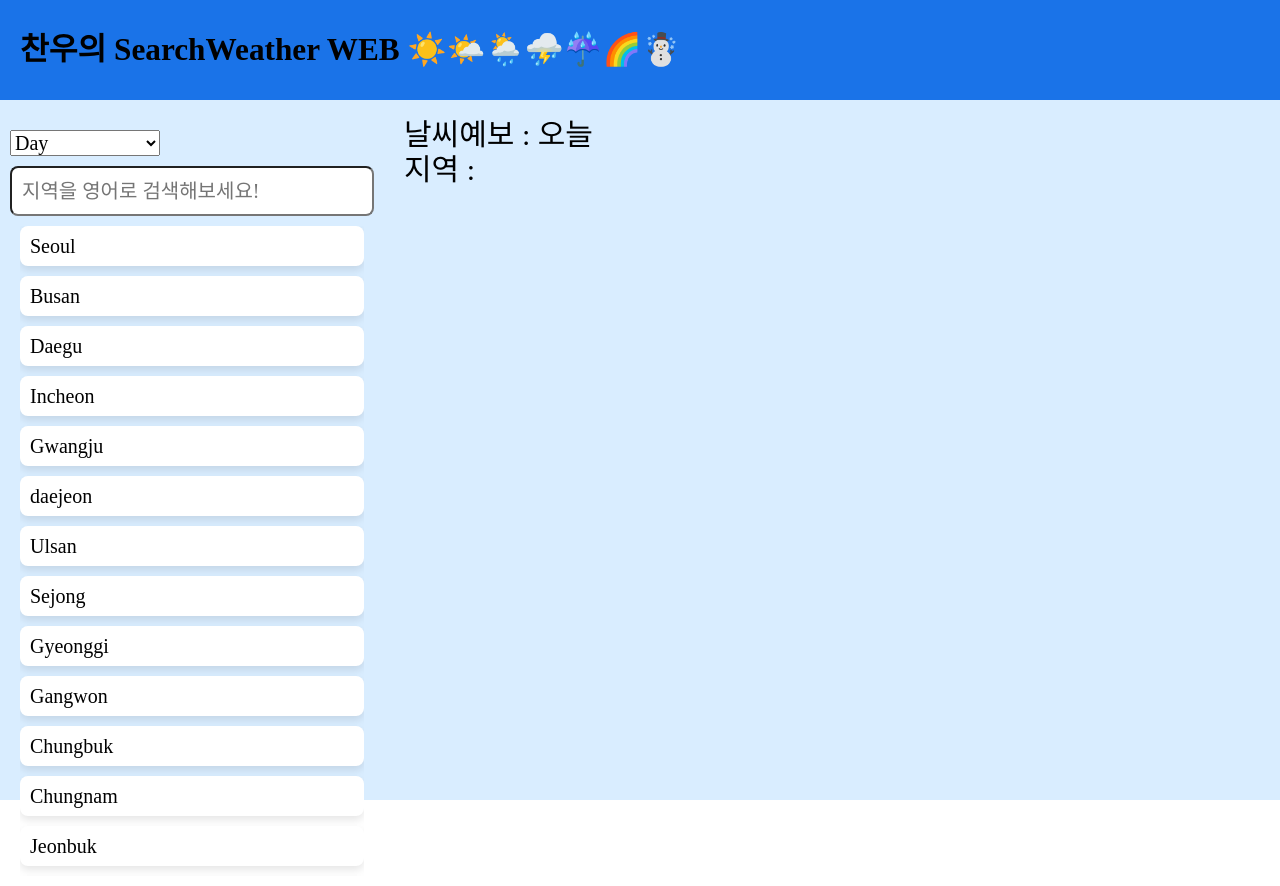
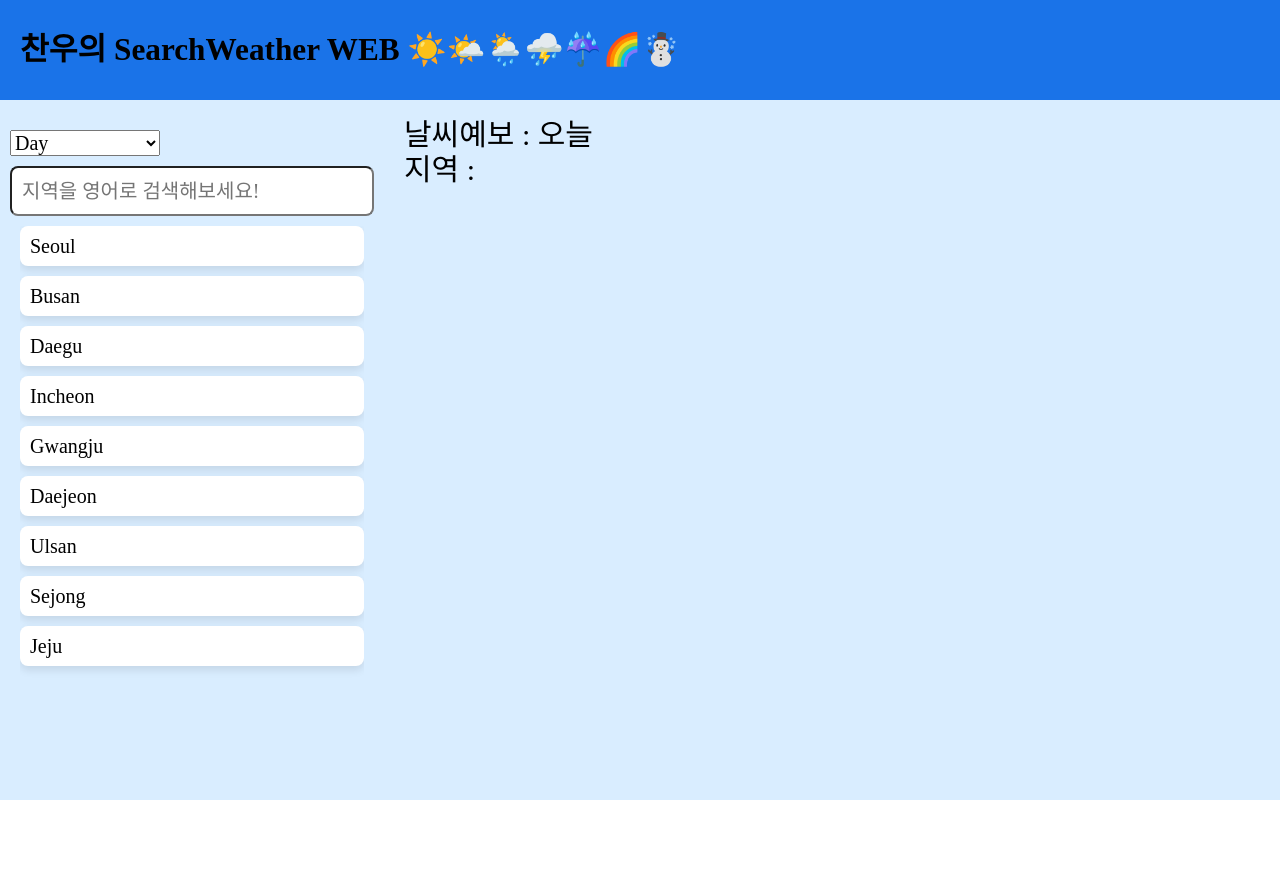
Before and after one commit to GO-SOPT-WEB/ChanwooJeong, a React (Vite) app in the folder Week4-0506/SearchWeather/: page /day in a window 1280 px wide. Built offline with nearby package versions, Linux system fonts and the light colour scheme; a web font is replaced by a local one.

Commit message:
[chore] : api 에서 정보가 없는 지역들 주석처리

```diff
--- a/Week4-0506/SearchWeather/src/assets/cityList.js
+++ b/Week4-0506/SearchWeather/src/assets/cityList.js
@@ -4,16 +4,16 @@ export const cityList =  [
     "Daegu",
     "Incheon",
     "Gwangju",
-    "daejeon",
+    "Daejeon",
     "Ulsan",
     "Sejong",
-    "Gyeonggi",
-    "Gangwon",
-    "Chungbuk",
-    "Chungnam",
-    "Jeonbuk",
-    "Jeonnam",
-    "Gyeongbuk",
-    "Gyeongnam",
+    // "Gyeonggi",
+    // "Gangwon",
+    // "Chungbuk",
+    // "Chungnam",
+    // "Jeonbuk",
+    // "Jeonnam",
+    // "Gyeongbuk",
+    // "Gyeongnam",
     "Jeju",
   ];
```
